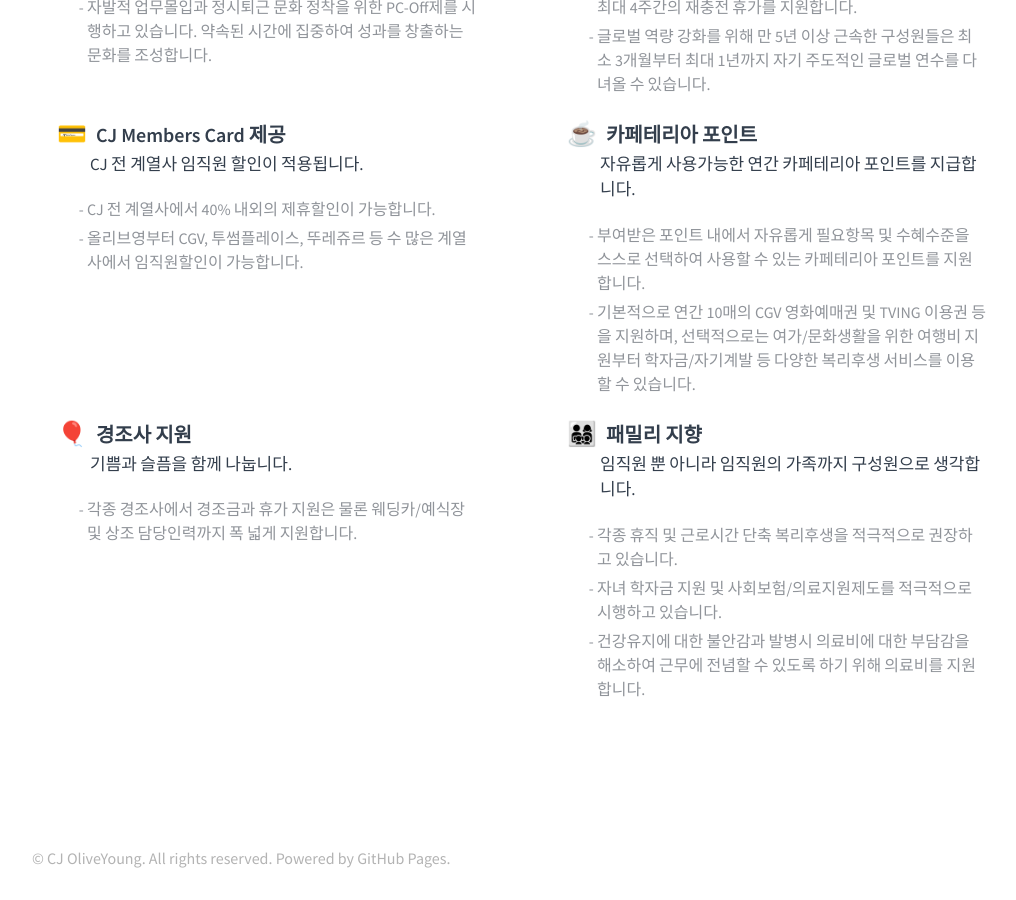
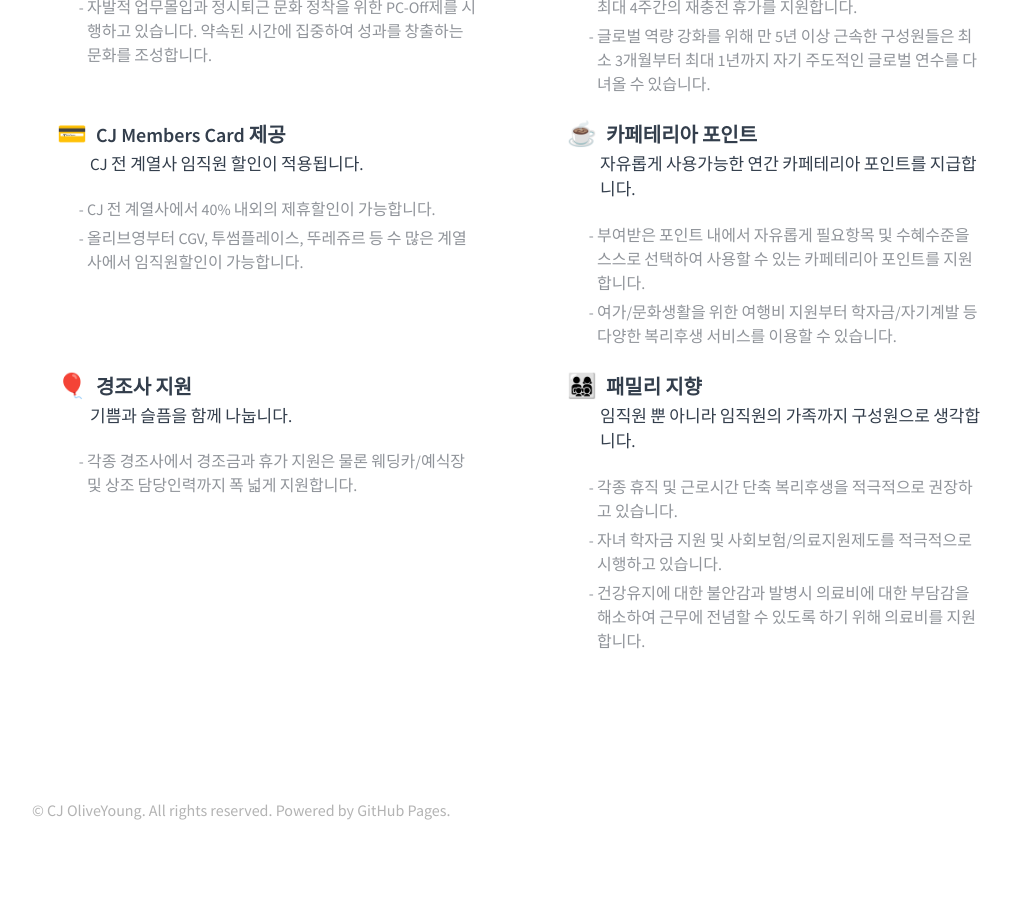
Before and after one commit to tedpark/oy-alldev.github.io, a Jekyll site: the page built from recruit/index.md, in a window 1280 px wide and 900 px high, scrolled down 3528 px. Shown: the whole window, without its empty margins (108-1124 px from the left). Built offline with Jekyll 4.4.1, drawn with Linux system fonts in a browser that asks for light colours; after the commit the page ends 4380 px from its top, so only the background shows below that.

```diff
--- a/_data/welfares.yml
+++ b/_data/welfares.yml
@@ -90,7 +90,7 @@
   emoji: ☕️
   description:
     - 부여받은 포인트 내에서 자유롭게 필요항목 및 수혜수준을 스스로 선택하여 사용할 수 있는 카페테리아 포인트를 지원합니다.
-    - 기본적으로 연간 10매의 CGV 영화예매권 및 TVING 이용권 등을 지원하며, 선택적으로는 여가/문화생활을 위한 여행비 지원부터 학자금/자기계발 등 다양한 복리후생 서비스를 이용할 수 있습니다.
+    - 여가/문화생활을 위한 여행비 지원부터 학자금/자기계발 등 다양한 복리후생 서비스를 이용할 수 있습니다.
 
 - type: oy
   title: 경조사 지원
```
